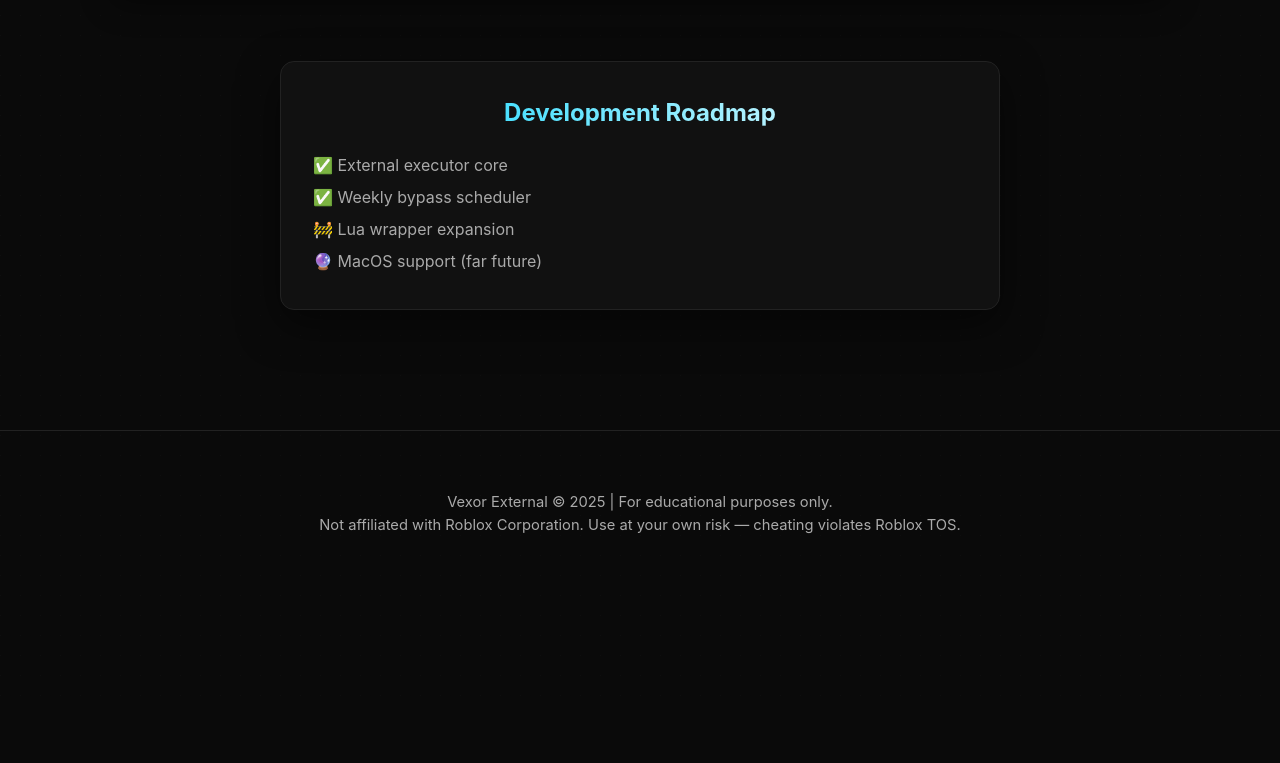
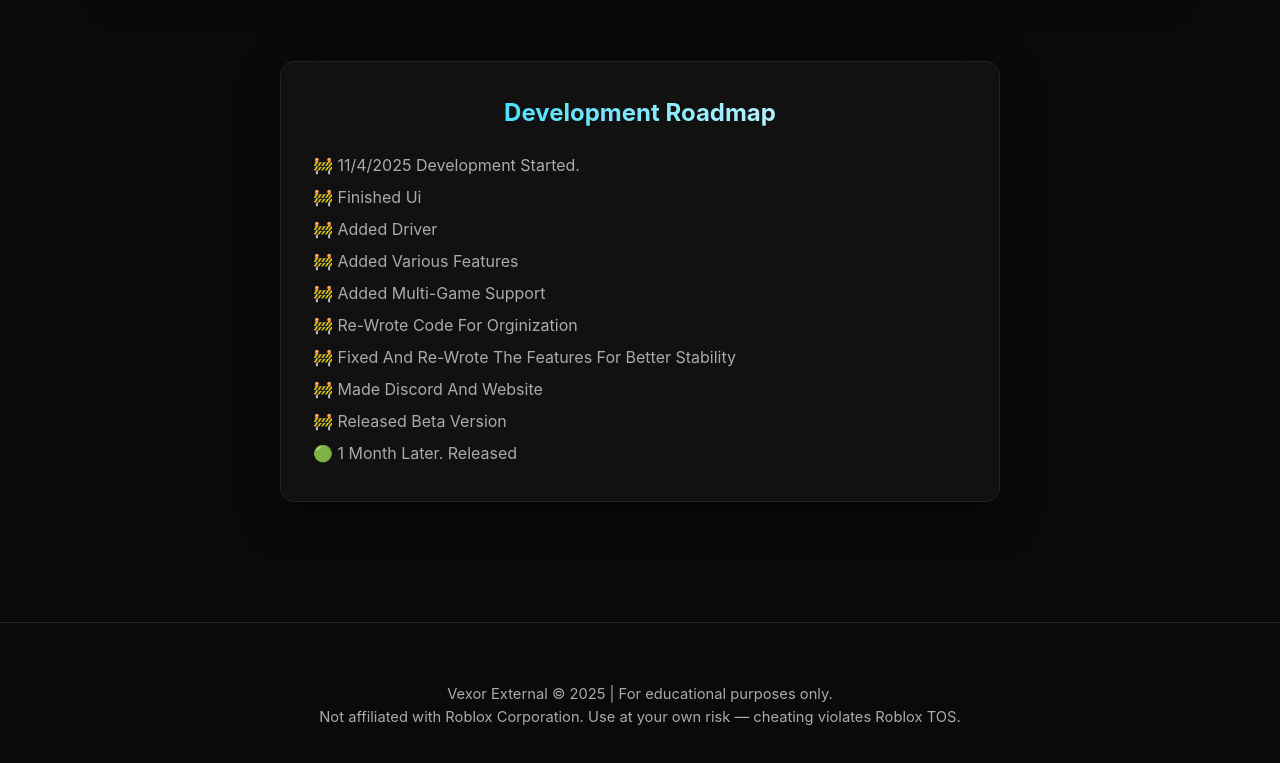
Before and after one commit to jadeext/kakkjw882kjs, a plain HTML site: page roadmap.html in a window 1280 px wide. Shown: the part 85-848 px from the top of the page. Before the commit the page ends 800 px from the top, so only its background shows below. Drawn offline with Linux system fonts and the light colour scheme.

Commit message:
Update roadmap.html

```diff
--- a/roadmap.html
+++ b/roadmap.html
@@ -3,7 +3,7 @@
 <head>
     <meta charset="UTF-8">
     <meta name="viewport" content="width=device-width, initial-scale=1.0">
-    <title>Roadmap - Vexor External</title>
+    <title>Roadmap - Jade</title>
     <link rel="icon" href="assets/logo.png">
     <link rel="stylesheet" href="style.css">
 </head>
@@ -25,10 +25,16 @@
         <div class="card" style="max-width:720px;margin:0 auto;text-align:center">
             <h2 style="margin-bottom:16px;background:linear-gradient(90deg,var(--accent),#fff);-webkit-background-clip:text;color:transparent">Development Roadmap</h2>
             <ul style="text-align:left;color:var(--text-muted);list-style:none;line-height:2">
-                <li>✅ External executor core</li>
-                <li>✅ Weekly bypass scheduler</li>
-                <li>🚧 Lua wrapper expansion</li>
-                <li>🔮 MacOS support (far future)</li>
+                <li>🚧 11/4/2025 Development Started.</li>
+                <li>🚧 Finished Ui</li>
+                <li>🚧 Added Driver</li>
+                <li>🚧 Added Various Features</li>
+                <li>🚧 Added Multi-Game Support</li>
+                 <li>🚧 Re-Wrote Code For Orginization</li>
+                 <li>🚧 Fixed And Re-Wrote The Features For Better Stability</li>
+                 <li>🚧 Made Discord And Website</li>
+                 <li>🚧 Released Beta Version</li>
+                 <li>🟢 1 Month Later. Released</li>
             </ul>
         </div>
     </div>
```
